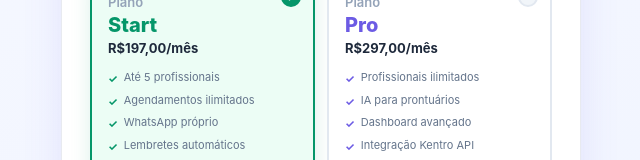
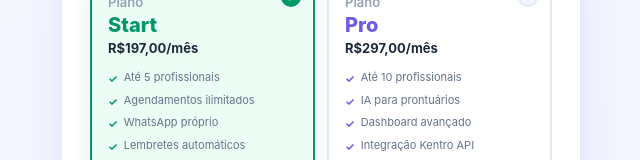
Before and after one commit to mateusdev2311/front-sisagenda, a React (Vite) app: page /register in a window 1280 px wide. Shown: the part 922-1082 px from the top of the page, without its empty margins (319-959 px from the left). Built offline with nearby package versions, Linux system fonts and the light colour scheme; no server answers.

Commit message:
feat: implement clinic registration page with form validation and automated login flow

```diff
--- a/src/pages/RegisterPage.jsx
+++ b/src/pages/RegisterPage.jsx
@@ -51,7 +51,7 @@ const PLANS = [
         border: '#a78bfa',
         badge: 'Mais completo',
         features: [
-            'Profissionais ilimitados',
+            'Até 10 profissionais',
             'IA para prontuários',
             'Dashboard avançado',
             'Integração Kentro API',
```
